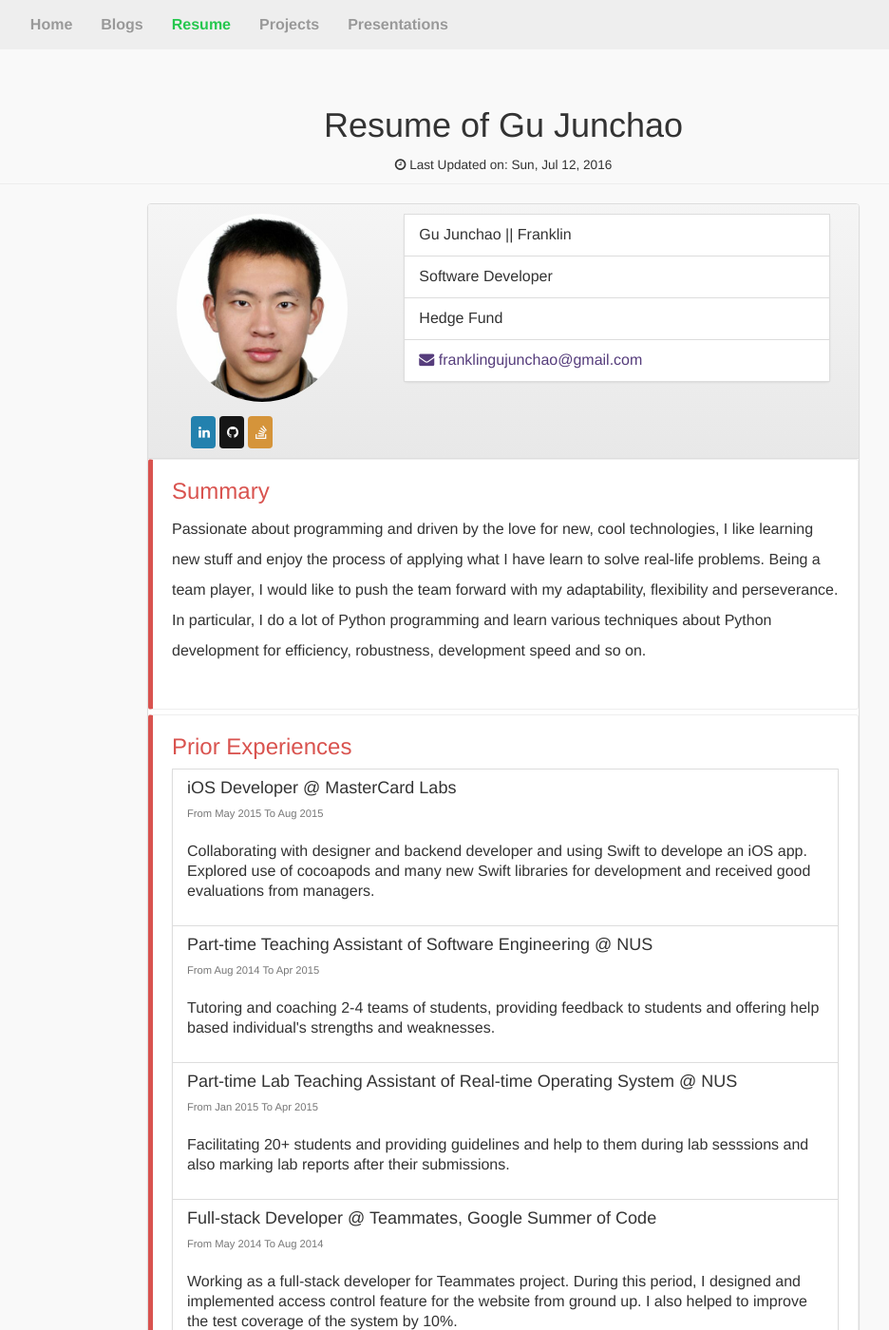
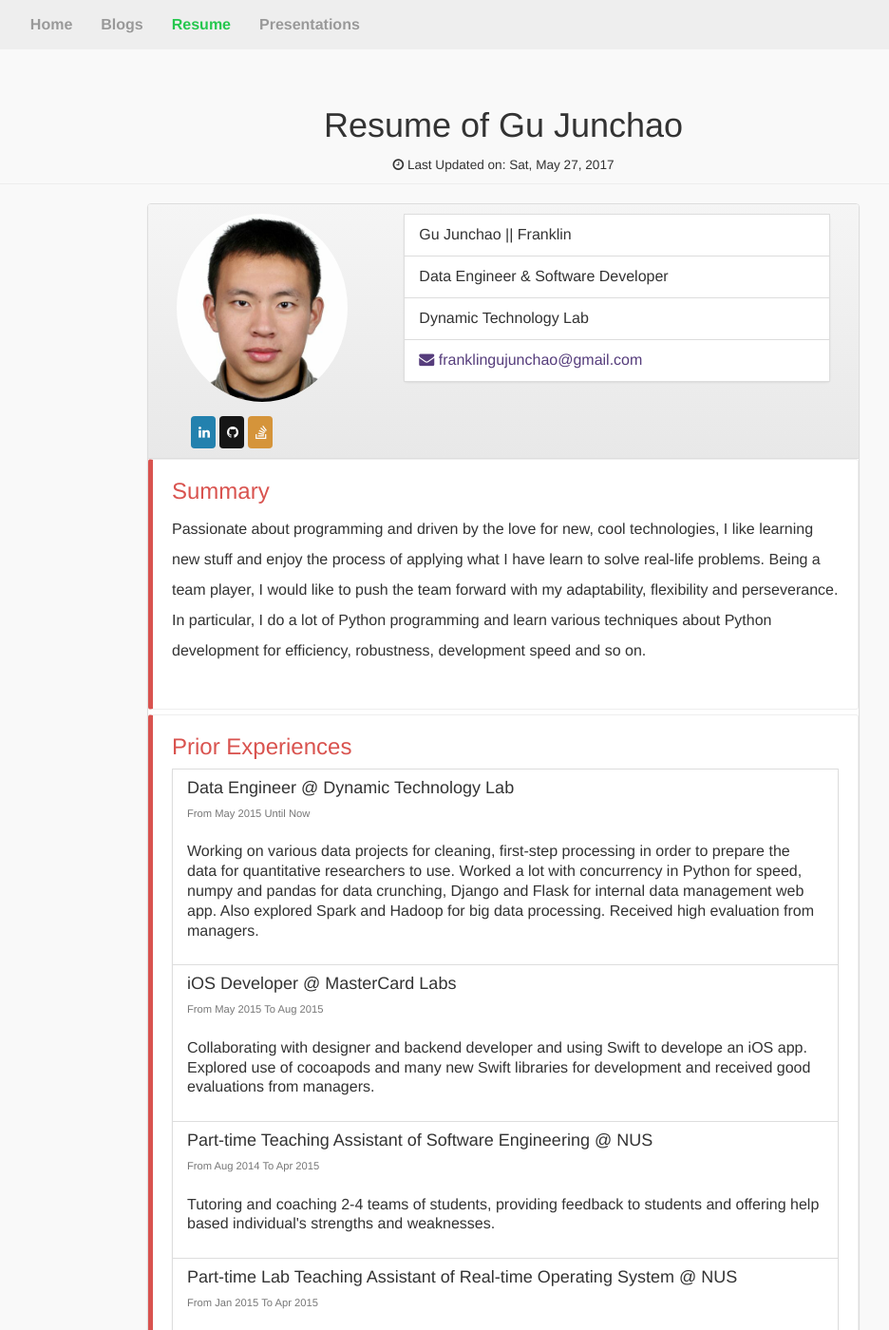
Before and after one commit to franklingu/franklingu.github.io, a Jekyll site: the page built from resume/index.html, in a window 1280 px wide and 1400 px high. Shown: the whole window at 95% size, without its empty margins (110-1046 px from the left). Built offline with Jekyll 4.4.1, drawn with Linux system fonts in a browser that asks for light colours; nearby versions of some CDN libraries.

Commit message:
adjustment to resume and layout

```diff
--- a/_layouts/base.html
+++ b/_layouts/base.html
@@ -46,8 +46,8 @@
           <li><a href="/">Home</a></li>
           <li><a href="/blogs/">Blogs</a></li>
           <li><a href="/resume/">Resume</a></li>
-          <li><a href="/projects/">Projects</a></li>
           <li><a href="/presentations/">Presentations</a></li>
+          <!--<li><a href="/projects/">Projects</a></li>-->
         </ul>
       </div>
     </div>
--- a/index.html
+++ b/index.html
@@ -44,8 +44,8 @@ meta_desc: Personal blog of Junchao. For sharing experience in programming and l
               <div class="col-xs-12 col-sm-8">
                 <ul class="list-group">
                   <li class="list-group-item">Gu Junchao || Franklin</li>
-                  <li class="list-group-item">Software Developer</li>
-                  <li class="list-group-item">Hedge Fund</li>
+                  <li class="list-group-item">Data Engineer &amp; Software Developer</li>
+                  <li class="list-group-item">Dynamic Technology Lab</li>
                   <li class="list-group-item"><a href="mailto:franklingujunchao@gmail.com"><i class="fa fa-envelope"></i> franklingujunchao@gmail.com</a></li>
                   <li class="list-group-item"><a href="/resume/"><i class="fa fa-book"></i> Resume</a></li>
                 </ul>
--- a/resume/index.html
+++ b/resume/index.html
@@ -7,7 +7,7 @@ meta_desc: Junchao's resume. You are welcome to contact me if you like ;)
   <div class="resume">
     <header class="page-header">
       <h1 class="page-title">Resume of Gu Junchao</h1>
-      <small> <i class="fa fa-clock-o"></i> Last Updated on: <time>Sun, Jul 12, 2016</time></small>
+      <small> <i class="fa fa-clock-o"></i> Last Updated on: <time>Sat, May 27, 2017</time></small>
     </header>
     <div class="row">
       <div class="col-xs-12 col-sm-12 col-md-offset-1 col-md-10 col-lg-offset-2 col-lg-8">
@@ -41,8 +41,8 @@ meta_desc: Junchao's resume. You are welcome to contact me if you like ;)
                 <div class="col-xs-12 col-sm-8">
                   <ul class="list-group">
                     <li class="list-group-item">Gu Junchao || Franklin</li>
-                    <li class="list-group-item">Software Developer</li>
-                    <li class="list-group-item">Hedge Fund</li>
+                    <li class="list-group-item">Data Engineer &amp; Software Developer</li>
+                    <li class="list-group-item">Dynamic Technology Lab</li>
                     <li class="list-group-item"><a href="mailto:franklingujunchao@gmail.com"><i class="fa fa-envelope"></i> franklingujunchao@gmail.com</a></li>
                   </ul>
                 </div>
@@ -61,6 +61,13 @@ meta_desc: Junchao's resume. You are welcome to contact me if you like ;)
           <div class="bs-callout bs-callout-danger">
             <h3>Prior Experiences</h3>
             <ul class="list-group">
+              <li class="list-group-item inactive-link" href="#">
+                <h4 class="list-group-item-heading">Data Engineer @ Dynamic Technology Lab</h4>
+                <p class="list-group-item-text">
+                  <span class="text-muted small">From May 2015 Until Now</span><br><br>
+                  Working on various data projects for cleaning, first-step processing in order to prepare the data for quantitative researchers to use. Worked a lot with concurrency in Python for speed, numpy and pandas for data crunching, Django and Flask for internal data management web app. Also explored Spark and Hadoop for big data processing. Received high evaluation from managers.
+                </p>
+              </li>
               <li class="list-group-item inactive-link" href="#">
                 <h4 class="list-group-item-heading">iOS Developer @ MasterCard Labs</h4>
                 <p class="list-group-item-text">
```
